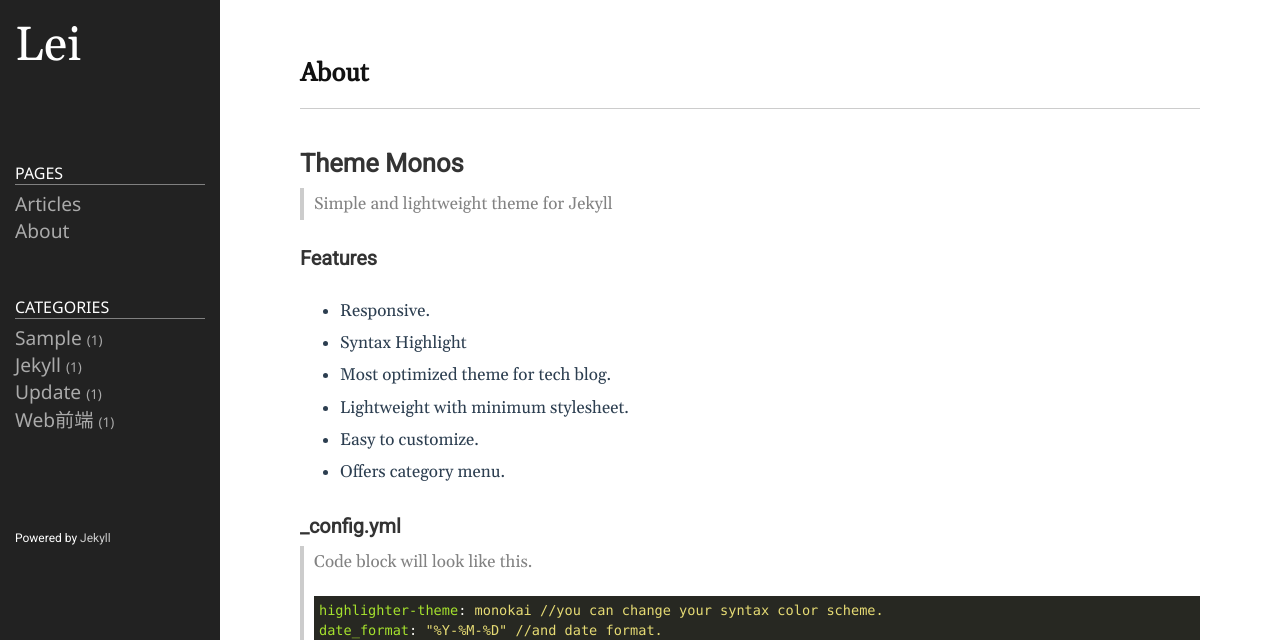
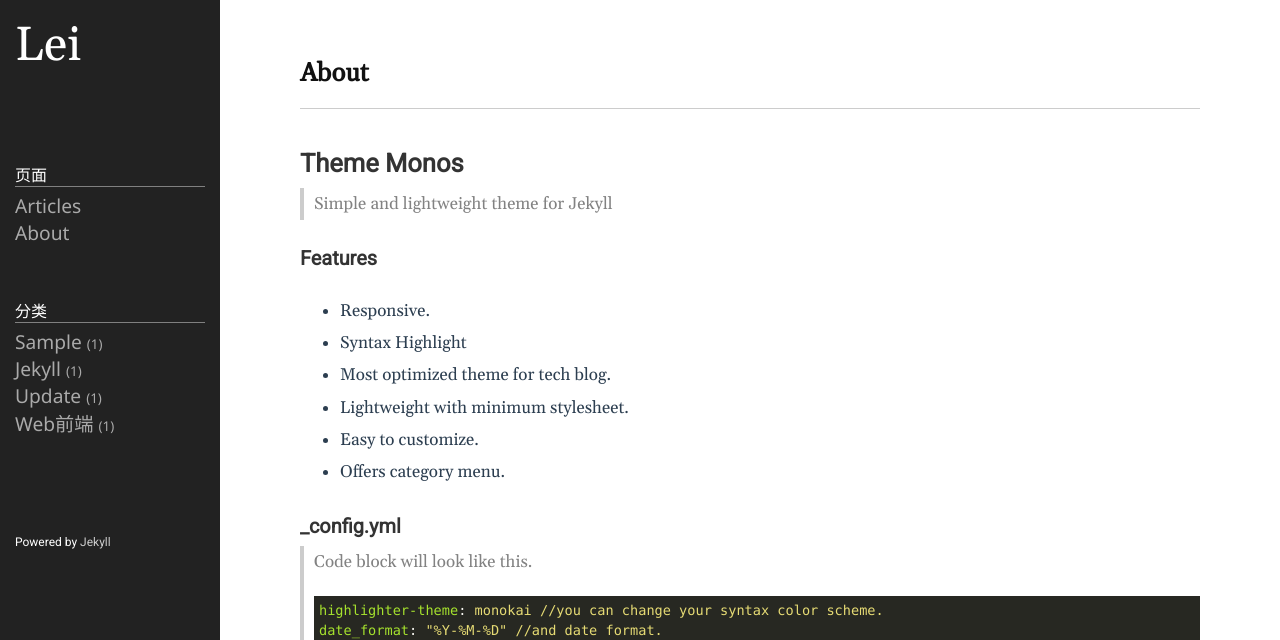
Before and after one commit to Honlay/Honlay.github.io, a Jekyll site: the page built from README.md, in a window 1280 px wide and 900 px high. Shown: the top 640 px of the window. Built offline with Jekyll 4.4.1, drawn with Linux system fonts in a browser that asks for light colours.

Commit message:
Update sidebar.html

```diff
--- a/_includes/sidebar.html
+++ b/_includes/sidebar.html
@@ -13,7 +13,7 @@
 
 <div class="sidebar-item sidebar-nav">
 	<ul class="nav">
-      <li class="nav-title">Pages</li>
+      <li class="nav-title">页面</li>
 	  <li>
 	  	<a class="nav-item" href="/">Articles</a>
 	  </li>
@@ -34,7 +34,7 @@
 
 <div class="sidebar-item sidebar-nav">
   	<ul class="nav">
-			<li class="nav-title">Categories</li>
+			<li class="nav-title">分类</li>
 	    {% for category in site.categories %}
 	    <li>
 	    	<a class="nav-item" href="{{ root_url }}/{{ site.category_dir }}#{{ category | first }}">
```
